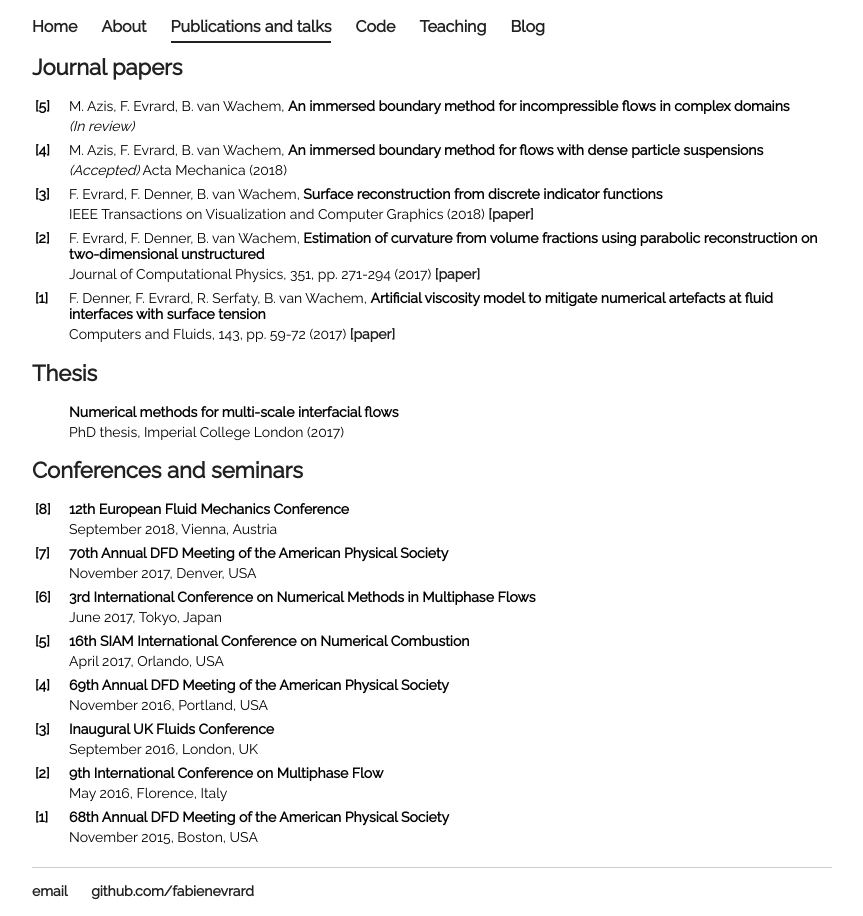
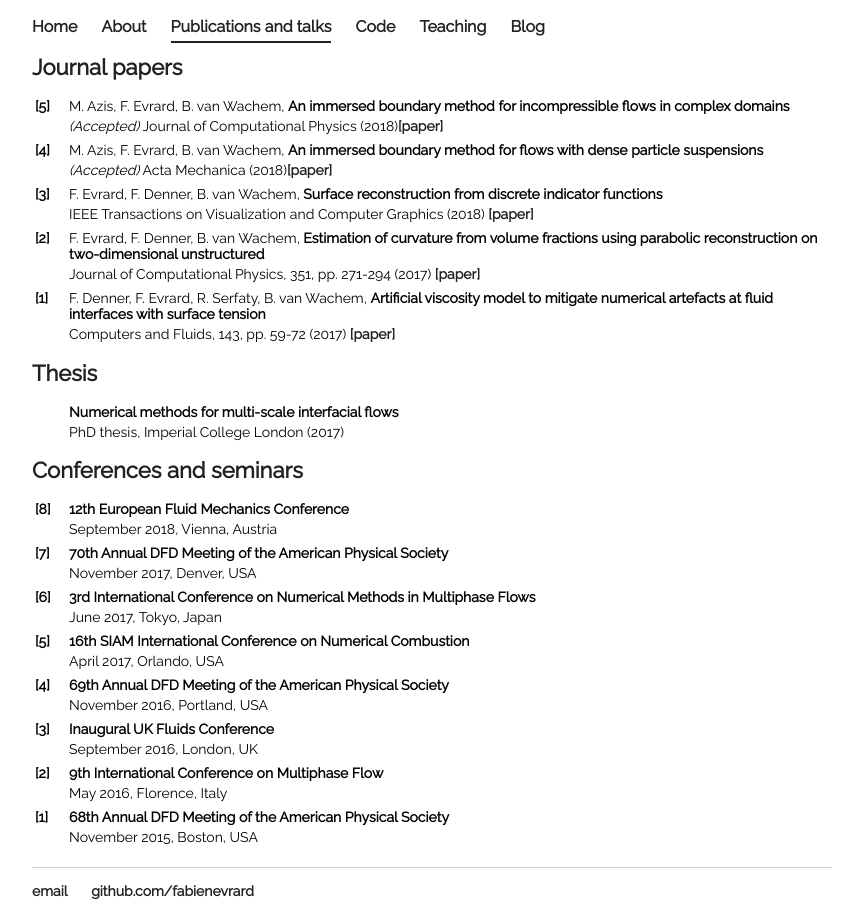
Before and after one commit to fabienevrard/fabienevrard.github.io, a Jekyll site: the page built from publications/index.html, in a window 1280 px wide. Shown: the whole page, without its empty margins (208-1071 px from the left). Built offline with Jekyll 4.4.1, drawn with Linux system fonts in a browser that asks for light colours.

Commit message:
Update index.html

```diff
--- a/publications/index.html
+++ b/publications/index.html
@@ -14,7 +14,7 @@ title: Publications and talks
 		 </tr>
 		 <tr>
 			 <td></td>
-			 <td><i>(In review)</i></td>
+			 <td><i>(Accepted)</i> Journal of Computational Physics (2018)<b><a href="https://doi.org/10.1016/j.jcp.2018.10.048">[paper]</a></b></td>
 		 </tr>
 		 <tr><td></td><td></td></tr>
 		 <tr>
@@ -23,7 +23,7 @@ title: Publications and talks
 		 </tr>
 		 <tr>
 			 <td></td>
-			 <td><i>(Accepted)</i> Acta Mechanica (2018)</td>
+			 <td><i>(Accepted)</i> Acta Mechanica (2018)<b><a href="https://doi.org/10.1007/s00707-018-2296-y">[paper]</a></b></td>
 		 </tr>
 		 <tr><td></td><td></td></tr>
 		 <tr>
```
